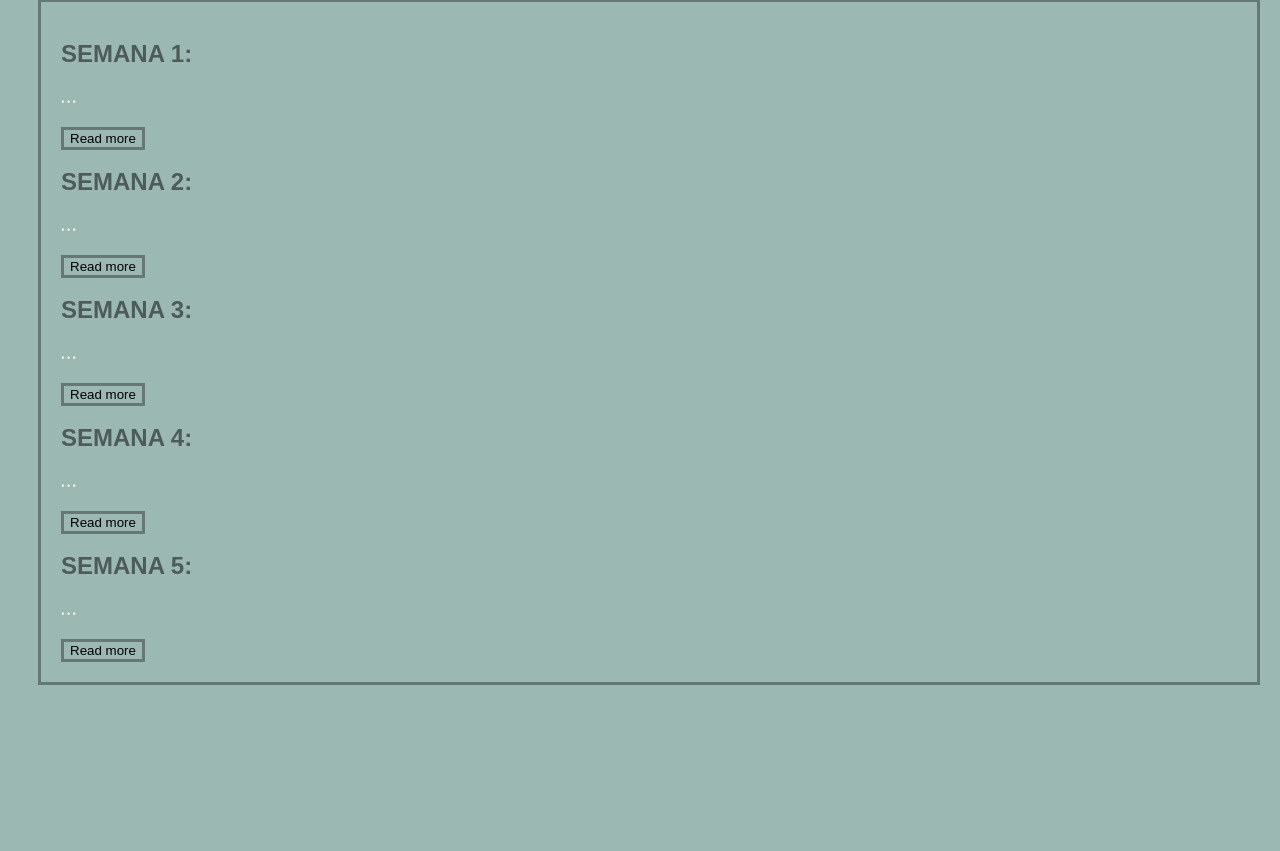
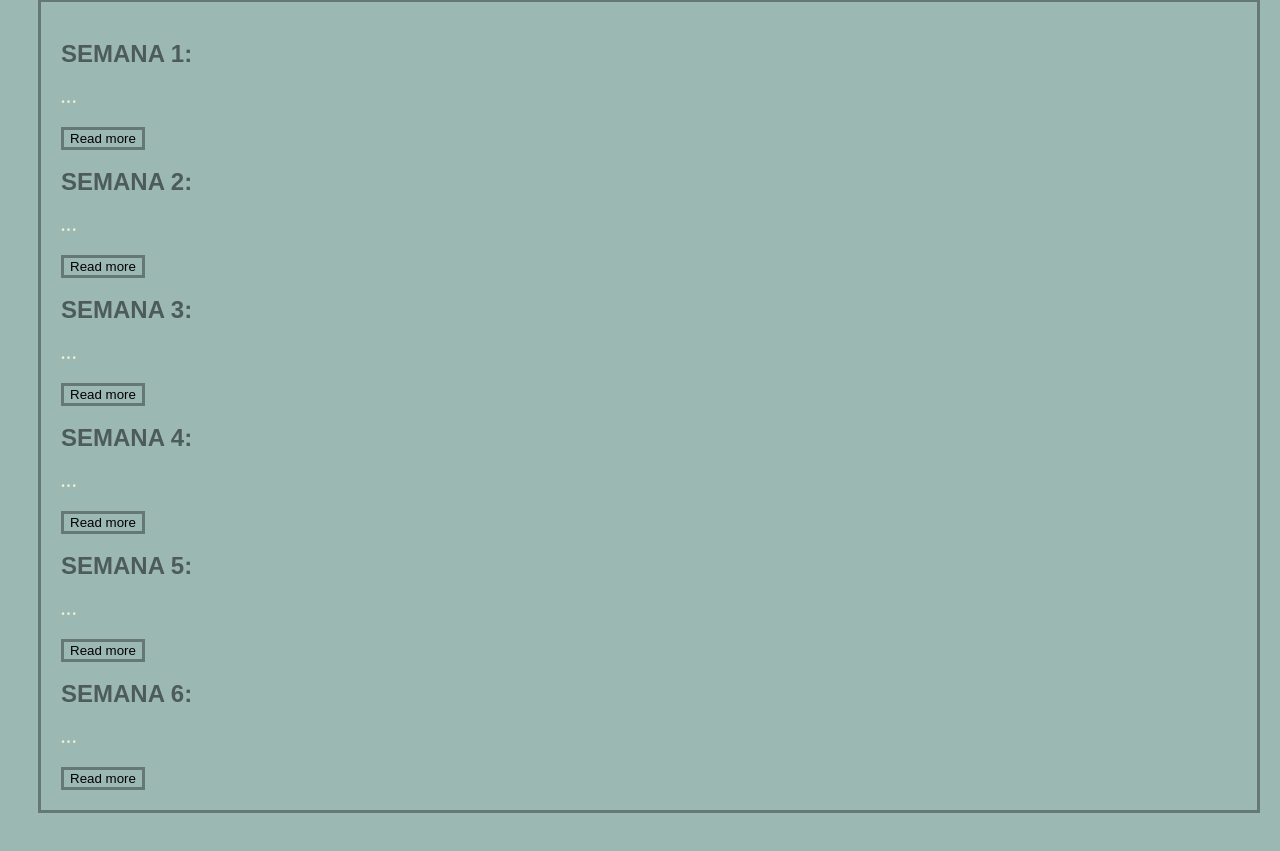
Before and after one commit to smargozzini/smargozzini.github.io, a plain HTML site: page index.html in a window 1280 px wide. Shown: the part 365-1216 px from the top of the page. Before the commit the page ends 1088 px from the top, so only its background shows below. Drawn offline with Linux system fonts and the light colour scheme; grey boxes are pictures that could not be loaded.

Commit message:
semana 6

```diff
--- a/index.css
+++ b/index.css
@@ -11,6 +11,9 @@
     display: none;
 }
 #more5 {
+    display: none;
+}
+#more6 {
     display: none;
 }
 
--- a/index.html
+++ b/index.html
@@ -58,6 +58,14 @@
       </p>
       <button class="button" onclick="myFunction(5)" id="myBtn5">Read more</button>
     </div>
+    <div class='lecture'>
+      <h2>Semana 6:</h2>
+      <p>
+        <span id="dots6">...</span>
+        <span id="more6"><embed src="texts/text6.txt" width="100%" height="250px"></span>
+      </p>
+      <button class="button" onclick="myFunction(6)" id="myBtn6">Read more</button>
+    </div>
   </div>
 </body>
 </html>
```
Also changed, not shown: texts/text6.txt (added).
